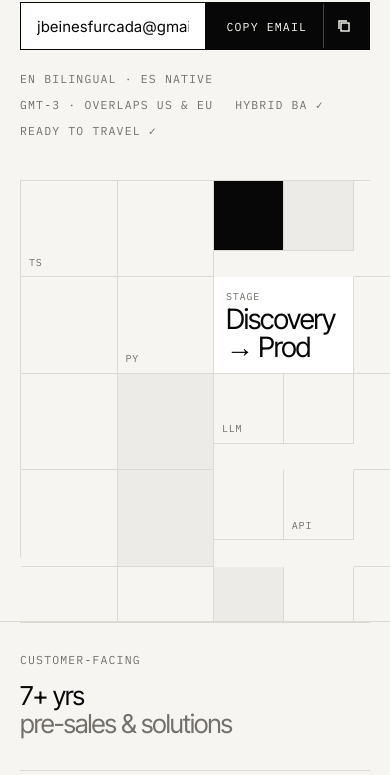
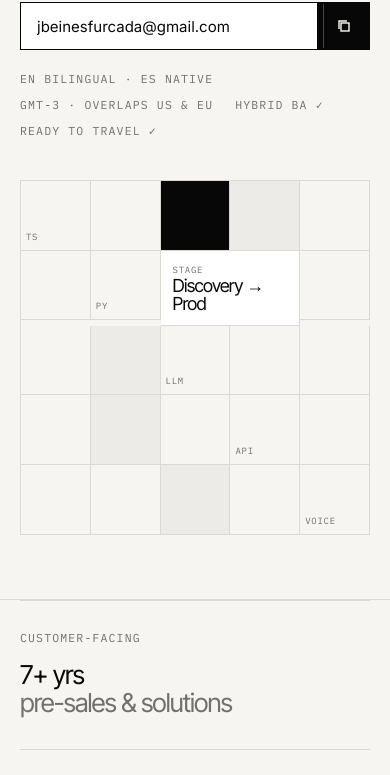
Before and after one commit to Juanbeines/cv-juan-martin, a plain HTML site: page happyrobot/index.html in a window 390 px wide. Shown: the part 728-1503 px from the top of the page. Drawn offline with Linux system fonts and the light colour scheme.

Commit message:
Fix HappyRobot hero grid overflow and email field on mobile
Co-Authored-By: Claude Opus 5.5 <noreply@anthropic.com>

```diff
--- a/happyrobot/index.html
+++ b/happyrobot/index.html
@@ -88,14 +88,14 @@ body::before{content:"";position:fixed;inset:0 0 auto;height:env(safe-area-inset
 .copyrow input:focus{outline:none}
 .copyrow .btn{height:46px}
 .hero .meta{margin-top:20px;display:flex;flex-wrap:wrap;gap:8px 22px}
-.cellgrid{display:grid;grid-template-columns:repeat(5,1fr);border-top:1px solid var(--line);border-left:1px solid var(--line);align-self:start}
+.cellgrid{display:grid;grid-template-columns:repeat(5,minmax(0,1fr));border-top:1px solid var(--line);border-left:1px solid var(--line);align-self:start}
 .cellgrid div{aspect-ratio:1;border-right:1px solid var(--line);border-bottom:1px solid var(--line);position:relative;max-width:100%;transition:background .6s}
 .cellgrid div.on{background:var(--ink)}
 .cellgrid div.soft{background:var(--cell)}
 .cellgrid div span{position:absolute;left:8px;bottom:6px;font-family:var(--mono);font-size:10px;letter-spacing:.08em;color:var(--muted);text-transform:uppercase}
 .cellgrid div.on span{color:var(--canvas)}
 .cellgrid div.big{grid-column:span 2;aspect-ratio:auto;padding:12px;display:flex;flex-direction:column;justify-content:space-between;background:var(--surface)}
-.cellgrid div.big b{font-family:var(--display);font-weight:400;font-size:clamp(28px,3vw,40px);letter-spacing:-.04em;line-height:1}
+.cellgrid div.big b{font-family:var(--display);font-weight:400;font-size:clamp(18px,3vw,40px);overflow-wrap:anywhere;letter-spacing:-.04em;line-height:1}
 .cellgrid div.big span{position:static}
 
 /* stats */
@@ -249,6 +249,8 @@ section{border-bottom:1px solid var(--line)}
   .figs div{border-right:0;border-bottom:1px solid var(--line)}
   .spot .l,.spot .r{padding:24px}
   .nav .btn .t{display:none}
+  .copyrow .btn .t{display:none}
+  .cellgrid div span{font-size:9px;left:5px}
   .stats{grid-template-columns:1fr}
   .stat{padding-left:0!important;border-right:0;border-top:1px solid var(--line)}
 }
```
